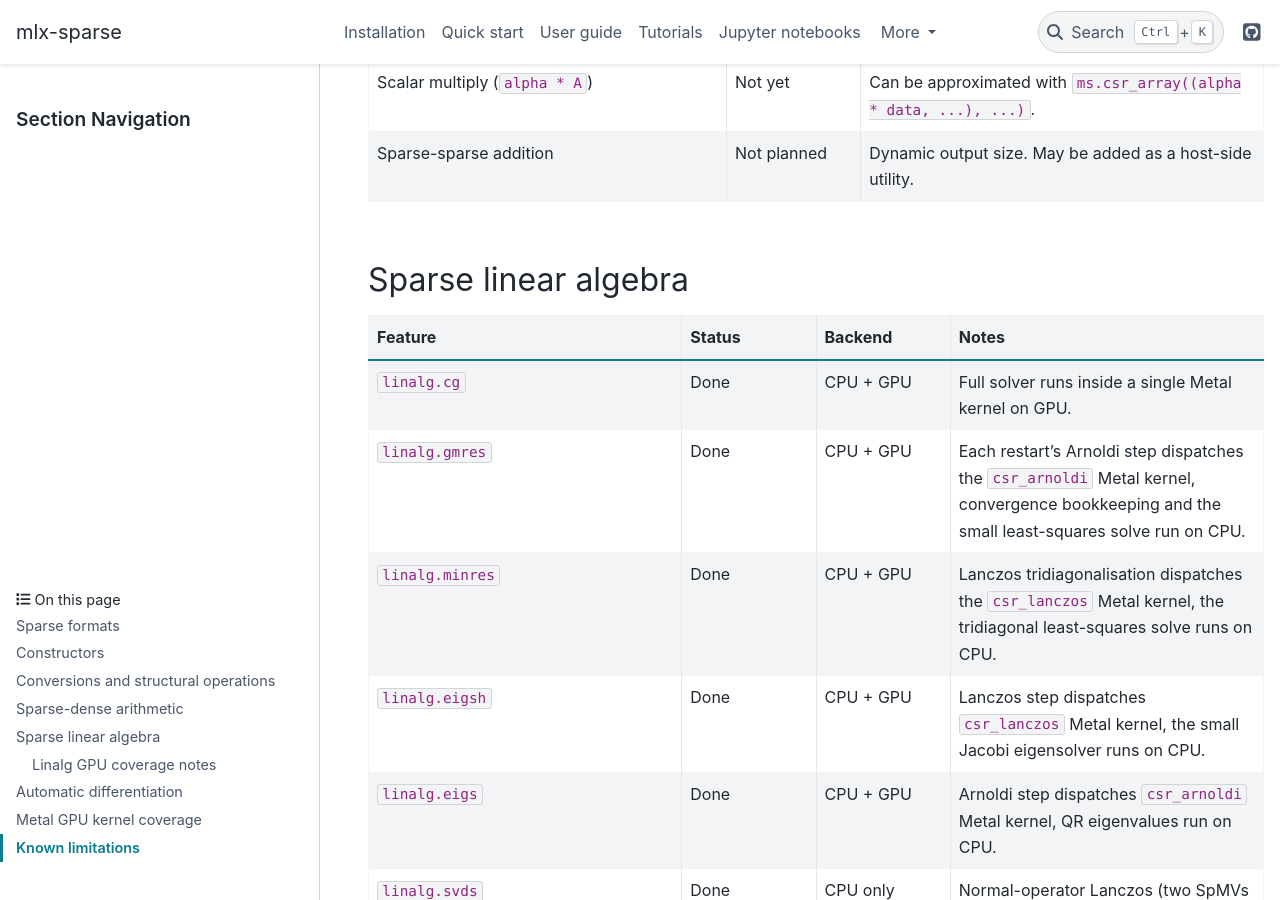
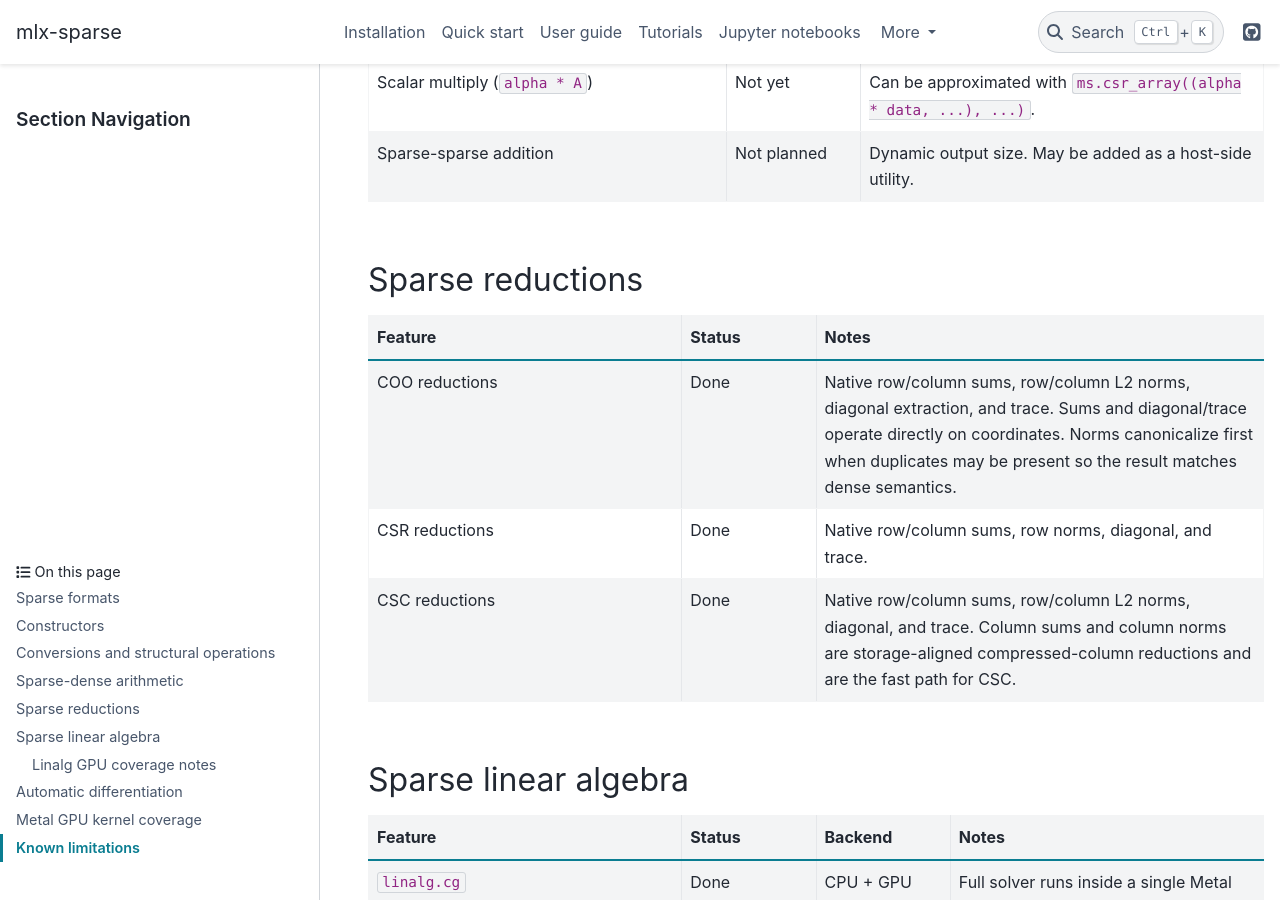
Before and after one commit to waleed-sh/mlx-sparse, a Sphinx documentation site: the page built from docs/supported.rst, in a window 1280 px wide and 900 px high, scrolled down 3965 px. Built offline with Sphinx 7.4.7 and the PyData theme 0.15.4, drawn with Linux system fonts in a browser that asks for light colours; pages that are not in the unit, such as notebooks, are missing from menus; the version number could not be read and is left out; some of the changed text lies outside the part shown.

Commit message:
updating docs

```diff
--- a/docs/supported.rst
+++ b/docs/supported.rst
@@ -202,6 +202,31 @@ Sparse-dense arithmetic
      - Not planned
      - Dynamic output size. May be added as a host-side utility.
 
+Sparse reductions
+-----------------
+
+.. list-table::
+   :widths: 35 15 50
+   :header-rows: 1
+
+   * - Feature
+     - Status
+     - Notes
+   * - COO reductions
+     - Done
+     - Native row/column sums, row/column L2 norms, diagonal extraction, and
+       trace. Sums and diagonal/trace operate directly on coordinates. Norms
+       canonicalize first when duplicates may be present so the result matches
+       dense semantics.
+   * - CSR reductions
+     - Done
+     - Native row/column sums, row norms, diagonal, and trace.
+   * - CSC reductions
+     - Done
+     - Native row/column sums, row/column L2 norms, diagonal, and trace.
+       Column sums and column norms are storage-aligned compressed-column
+       reductions and are the fast path for CSC.
+
 .. _gpu-supported-linalg:
 
 Sparse linear algebra
@@ -397,6 +422,12 @@ compact buffers.
    * - ``csc_batched_matvec`` / ``csc_batched_matmul``
      - All value and index dtypes
      - Native batched compressed-column dense RHS kernels
+   * - COO/CSC reductions
+     - All value and index dtypes
+     - Storage-aligned reductions use scalar or threadgroup vector kernels.
+       Scatter reductions use ``atomic_float`` where possible, norm scatter
+       accumulates into ``float32`` atomics, and low-precision/complex sum
+       scatters lower through native compressed conversion paths.
    * - ``csc_matmul_data_vjp``
      - All value and index dtypes
      - Fixed-output sparse-value VJP over compressed columns
@@ -489,9 +520,9 @@ Known limitations
   construction, and sparse-sparse ``matmat``) synchronize compact counts or
   structure to host before allocating final output buffers.
 * CSC currently covers construction, conversion, canonicalization, dense
-  materialization, dense vector/matrix products including batched dense RHS,
-  and same-format sparse-sparse matmul. CSC linalg solver integration is not
-  implicit yet.
+  materialization, reductions, dense vector/matrix products including batched
+  dense RHS, same-format sparse-sparse matmul, and one-time conversion at
+  linalg solver entry. CSC-specific direct factorizations remain future work.
 * Sparse solver, factorization, and spectral kernels are real-valued.
   ``float16`` and ``bfloat16`` inputs are promoted to ``float32`` before
   solver dispatch. Sparse ``dot``/``vdot`` support ``complex64``.
```
Also changed, not shown: docs/api/operations.rst (+30 -0 lines), docs/changelog.rst (+14 -0 lines), docs/performance.rst (+19 -0 lines), docs/tutorials/finite_difference.rst (+5 -5 lines), docs/user_guide/sparse_formats.rst (+13 -0 lines).
